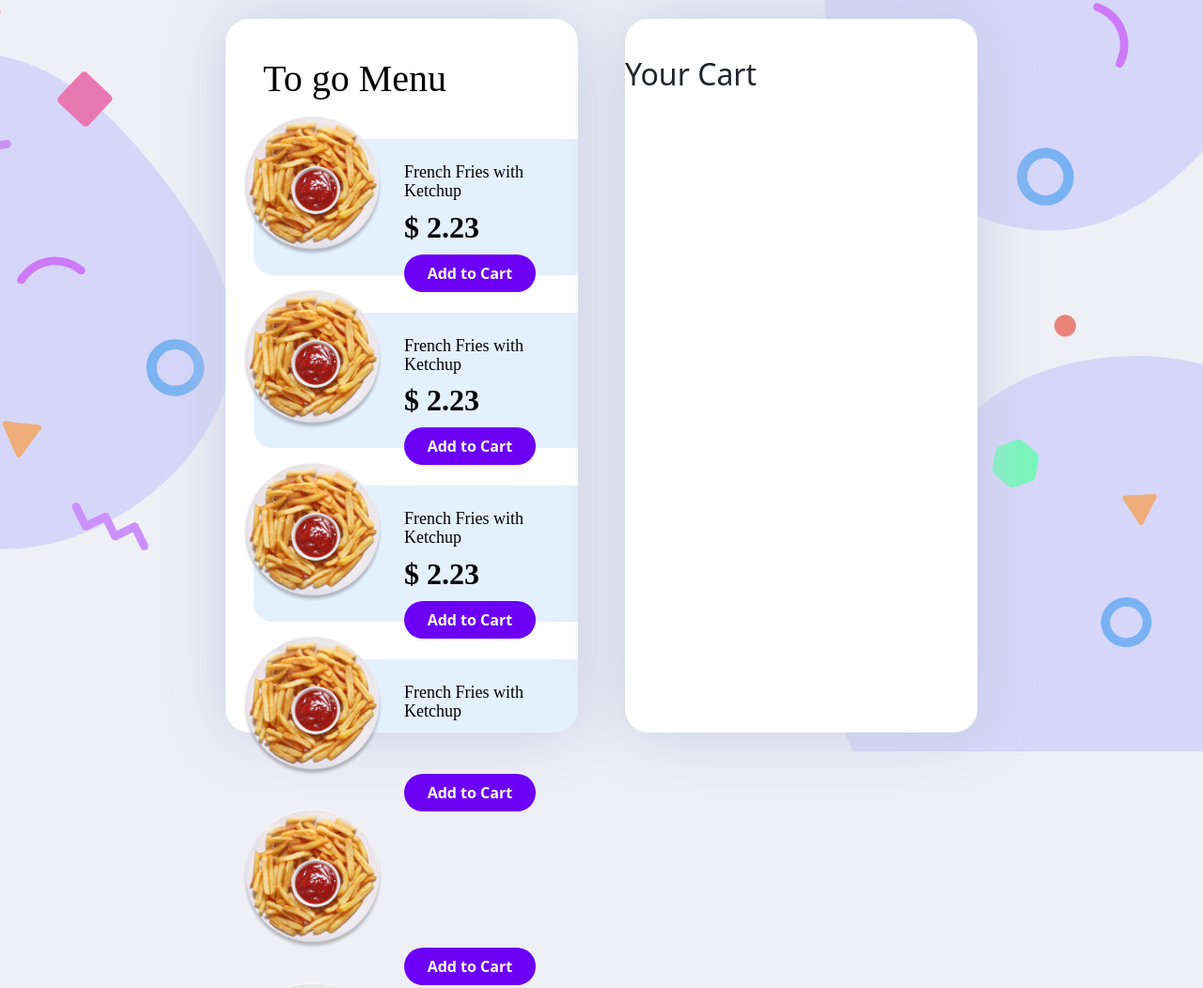
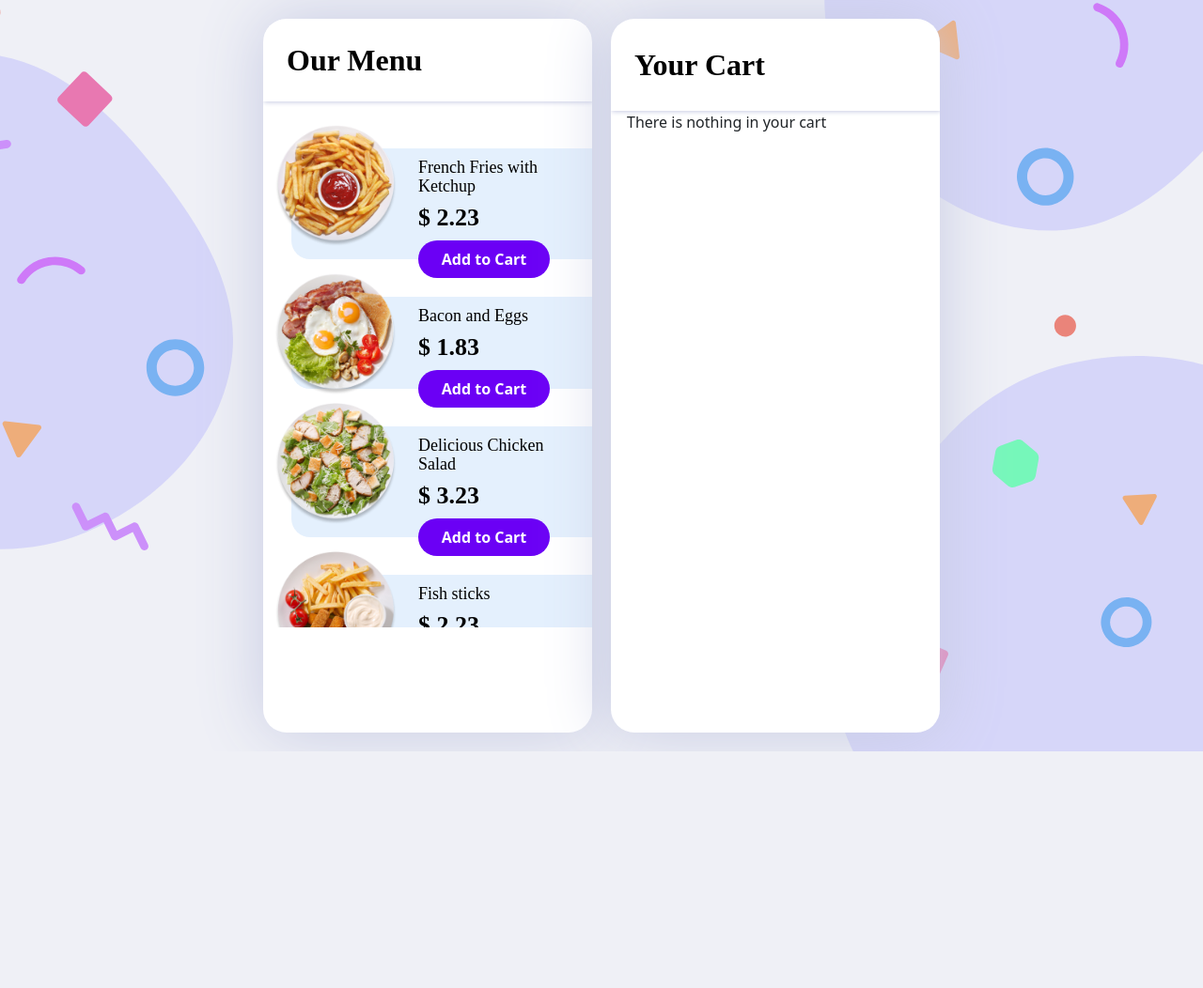
Before and after one commit to JolomiTee/Advent-of-CSS, a plain HTML site: page 2/index.html in a window 1280 px wide. Shown: the top 1052 px of the page at 94% size. After the commit the page ends 800 px from the top, so only its background shows below. Drawn offline with nearby package versions, Linux system fonts and the light colour scheme.

Commit message:
Created offcanvas that transforms to main cart.

```diff
--- a/2/index.html
+++ b/2/index.html
@@ -21,7 +21,14 @@
     <main>
         <div class="main__container">
             <div class="header">
-                <h1>To go Menu</h1>
+                <h1>Our Menu</h1>
+
+                <button class="d-md-none" type="button" data-bs-toggle="offcanvas" data-bs-target="#Cart__container" aria-controls="Cart__container">
+                    <svg xmlns="http://www.w3.org/2000/svg" viewBox="0 0 576 512">
+                          <path d="M96 0c11.5 0 21.4 8.19 23.6 19.51L121.1 32h420.7c20.3 0 36.5 20.25 30.8 40.66l-54 192.04c-3.9 13.8-16.5 23.3-30.8 23.3H170.7l9.2 48H488c13.3 0 24 10.7 24 24s-10.7 24-24 24H159.1c-10.6 0-20.5-8.2-22.7-19.5L76.14 48H24C10.75 48 0 37.25 0 24S10.75 0 24 0h72zm32 464c0-26.5 21.5-48 48-48s48 21.5 48 48-21.5 48-48 48-48-21.5-48-48zm384 0c0 26.5-21.5 48-48 48s-48-21.5-48-48 21.5-48 48-48 48 21.5 48 48z"/>
+                        </svg>
+                  </button>
+
             </div>
 
             <div class="menu__items">
@@ -41,10 +48,36 @@
                 </div>
                 <div class="menu-item row">
                     <div class="item__img col-5">
-                        <img src="./images/plate__french-fries.png" alt="Food item" class="itemImg img-fluid">
+                        <img src="./images/plate__bacon-eggs.png" alt="Food item" class="itemImg img-fluid">
                     </div>
                     <div class="item__description col">
-                        <p class="item__name">French Fries with Ketchup</p>
+                        <p class="item__name">Bacon and Eggs</p>
+                        <h3 class="item__price">$ <span>1.83</span></h3>
+
+                        <div>
+                            <button class="item__button">Add to Cart</button>
+                        </div>
+                    </div>
+                </div>
+                <div class="menu-item row">
+                    <div class="item__img col-5">
+                        <img src="./images/plate__chicken-salad.png" alt="Food item" class="itemImg img-fluid">
+                    </div>
+                    <div class="item__description col">
+                        <p class="item__name">Delicious Chicken Salad</p>
+                        <h3 class="item__price">$ <span>3.23</span></h3>
+
+                        <div>
+                            <button class="item__button">Add to Cart</button>
+                        </div>
+                    </div>
+                </div>
+                <div class="menu-item row">
+                    <div class="item__img col-5">
+                        <img src="./images/plate__fish-sticks-fries.png" alt="Food item" class="itemImg img-fluid">
+                    </div>
+                    <div class="item__description col">
+                        <p class="item__name">Fish sticks</p>
                         <h3 class="item__price">$ <span>2.23</span></h3>
 
                         <div>
@@ -54,49 +87,10 @@
                 </div>
                 <div class="menu-item row">
                     <div class="item__img col-5">
-                        <img src="./images/plate__french-fries.png" alt="Food item" class="itemImg img-fluid">
+                        <img src="./images/plate__ravioli.png" alt="Food item" class="itemImg img-fluid">
                     </div>
                     <div class="item__description col">
-                        <p class="item__name">French Fries with Ketchup</p>
-                        <h3 class="item__price">$ <span>2.23</span></h3>
-
-                        <div>
-                            <button class="item__button">Add to Cart</button>
-                        </div>
-                    </div>
-                </div>
-                <div class="menu-item row">
-                    <div class="item__img col-5">
-                        <img src="./images/plate__french-fries.png" alt="Food item" class="itemImg img-fluid">
-                    </div>
-                    <div class="item__description col">
-                        <p class="item__name">French Fries with Ketchup</p>
-                        <h3 class="item__price">$ <span>2.23</span></h3>
-
-                        <div>
-                            <button class="item__button">Add to Cart</button>
-                        </div>
-                    </div>
-                </div>
-                <div class="menu-item row">
-                    <div class="item__img col-5">
-                        <img src="./images/plate__french-fries.png" alt="Food item" class="itemImg img-fluid">
-                    </div>
-                    <div class="item__description col">
-                        <p class="item__name">French Fries with Ketchup</p>
-                        <h3 class="item__price">$ <span>2.23</span></h3>
-
-                        <div>
-                            <button class="item__button">Add to Cart</button>
-                        </div>
-                    </div>
-                </div>
-                <div class="menu-item row">
-                    <div class="item__img col-5">
-                        <img src="./images/plate__french-fries.png" alt="Food item" class="itemImg img-fluid">
-                    </div>
-                    <div class="item__description col">
-                        <p class="item__name">French Fries with Ketchup</p>
+                        <p class="item__name">Ravioli</p>
                         <h3 class="item__price">$ <span>2.23</span></h3>
 
                         <div>
@@ -106,11 +100,31 @@
                 </div>
 
 
+
             </div>
         </div>
-        <div class="main__cart">
-            <h2>Your Cart</h2>
+
+
+        <div class="offcanvas offcanvas-start" data-bs-backdrop="static" tabindex="-1" id="Cart__container" aria-label="Your cart">
+            <div class="offcanvas-header header">
+                <h2 class="offcanvas-title" id="staticBackdropLabel">Your Cart</h2>
+                <button type="button" class="btn-close d-md-none" data-bs-dismiss="offcanvas" aria-label="Close"></button>
+            </div>
+            <div class="offcanvas-body">
+                <div>
+                    <span class="alert">There is nothing in your cart</span>
+                </div>
+            </div>
         </div>
+
+
+
+        <!-- <div class="main__cart d-none d-md-block">
+            <div class="header">
+                <h1>Your Cart</h1>
+                <button type="button" class="btn-close d-md-none" data-bs-dismiss="offcanvas" aria-label="Close"></button>
+            </div>
+        </div> -->
 
     </main>
     <!-- <footer>
--- a/2/script.js
+++ b/2/script.js
@@ -0,0 +1,17 @@
+const mainCart = document.getElementById('Cart__container')
+
+const mediaQuery = window.matchMedia('(min-width: 768px)')
+
+function handleWindowChange(){
+    if(mediaQuery.matches){
+        mainCart.classList.remove('offcanvas', 'offcanvas-start')
+        mainCart.classList.add('main__cart')
+    }
+    else{
+        mainCart.classList.add('offcanvas', 'offcanvas-start')
+        mainCart.classList.remove('main__cart')
+    }
+}
+mediaQuery.addEventListener('change', handleWindowChange)
+
+handleWindowChange(mediaQuery)
--- a/2/style.css
+++ b/2/style.css
@@ -5,6 +5,9 @@
 }
 body{
     background-color: #EFF0F6;
+}
+::-webkit-scrollbar{
+    display: none;
 }
 .bg__left{
     position: absolute;
@@ -28,48 +31,76 @@ main{
     display: flex;
     justify-content: center;
     align-items: center;
-    gap: 50px;
+    gap: 20px;
     z-index: 20;
 }
 .main__container, .main__cart{
     width: 375px;
-    height: 95vh;
+    height: 100vh;
     background: #FFFFFF;
     box-shadow: 0px 0px 70px #C7CBE3;
-    border-radius: 25px;
-    padding-top: 40px;
-    padding-bottom: 10px;
-    overflow: hidden;
+    padding-bottom: 25px;
+    overflow:hidden;
+    position: relative;
 }
 
-.header{
+.offcanvas{
+    width: 370px !important;
+    border-radius: 20px;
+    margin: 0 auto;
+}
+.offcanvas-header{
+    border-radius: 25px 25px 0 0;
+}
+h1,h2{
     font-family: 'Poppins';
     font-style: normal;
     font-weight: 700;
     font-size: 32px;
-    line-height: 48px;
     color: #000000;
-    padding-left: 40px;
-    background: white;
+    margin: 0;
+}
+.header{
+    padding: 25px;
+    background: #FFFFFF;
+    box-shadow: 1px 1px 5px #C7CBE3;
+    display: flex;
+    justify-content: space-between;
+    align-items: center;
+}
+.header button{
+    width: 35px;
+    height: 35px;
+    background-color: transparent;
+    border: none;
+    outline: transparent;
+}
+.header button svg{
+    fill: rgb(228, 201, 50);
 }
 .menu__items{
+    height: 550px;
     margin-top: 10px;
+    margin-bottom: 20px;
+    overflow-y: scroll;
 }
 .menu-item{
     margin: 40px 0 0 30px;
     background: rgba(122, 179, 243, 0.2);
     border-radius: 20px 0 0 20px;
-    padding: 25px 25px 22px 25px;
+    padding: 10px 10px 20px;
+    position: relative;
 }
 .item__description{
     display: grid;
-    gap: .8rem;
+    gap: .5rem;
+    padding: 0;
 }
 .itemImg{
     position: absolute;
-    width: 150px;
-    height: 150px;
-    transform: translateX(-50px) translateY(-50px);
+    width: 130px;
+    height: 130px;
+    transform: translateX(-40px) translateY(-35px);
 }
 .item__name{
     font-family: 'Poppins';
@@ -84,7 +115,7 @@ main{
     font-family: 'Poppins';
     font-style: normal;
     font-weight: 700;
-    font-size: 32px;
+    font-size: 26px;
     line-height: 32px;
     color: #000000;
     margin: 0;
@@ -106,3 +137,25 @@ main{
     color: #FFFFFF;
     position: absolute;
 }
+
+
+
+
+
+
+
+
+
+
+@media screen and (min-width: 425px) {
+    .main__container, .main__cart{
+        border-radius: 25px;
+        height: 98vh;
+    }
+}
+@media screen and (min-width: 768px) {
+    .main__container, .main__cart{
+        width: 350px;
+        height: 95vh;
+    }
+}
```
Also changed, not shown: 2/images/cart-shopping.svg (added).
